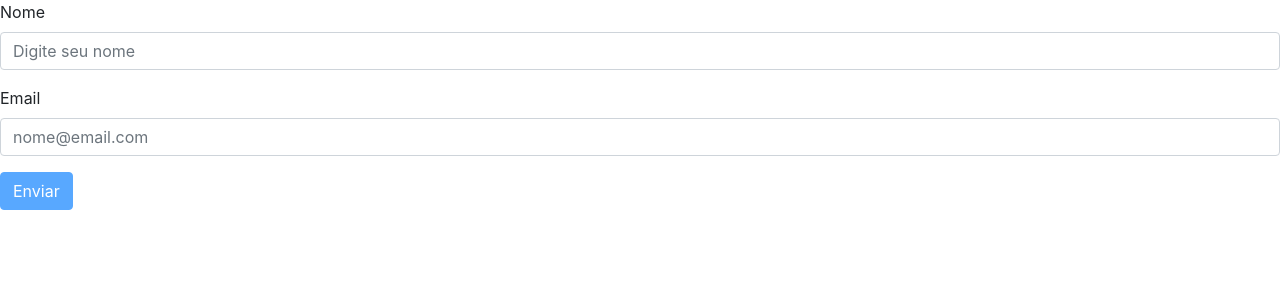
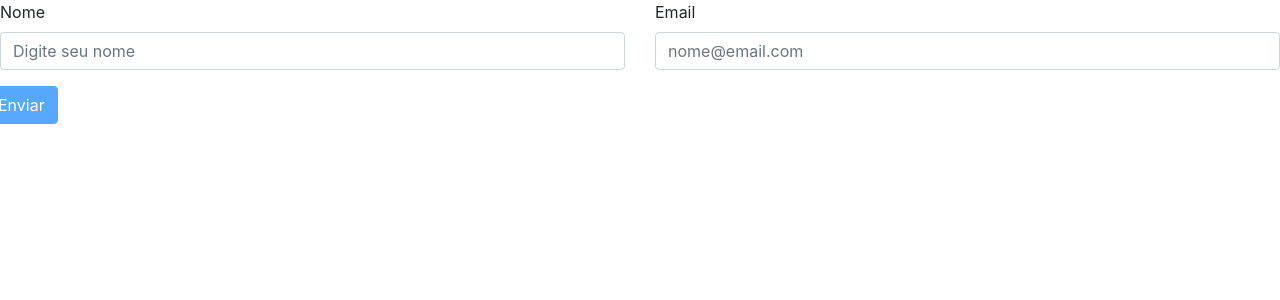
Before and after one commit to phedrakeson/template-driven-forms, an Angular app: page / in a window 1280 px wide. Shown: the top 300 px of the page. Built offline with nearby package versions, Linux system fonts and the light colour scheme.

Commit message:
feat: implementa o html do formulario

```diff
--- a/src/app/features/form/form.component.html
+++ b/src/app/features/form/form.component.html
@@ -1,4 +1,6 @@
-<form #f="ngForm" (ngSubmit)="onSubmit(f)">
+<form #f="ngForm" (ngSubmit)="onSubmit(f)" class="row">
+
+  <div class="col-6">
     <div class="form-group">
       <label for="nome">Nome</label>
       <input type="text" name="nome" class="form-control" id="nome" placeholder="Digite seu nome" [(ngModel)]="usuario.nome" required #nome="ngModel">
@@ -7,11 +9,15 @@
       </div>
       <p class="alert alert-danger" *ngIf="!nome.valid && nome.touched">Nome é obrigatório.</p>
     </div>
-
+  </div>
+  <div class="col-6">
     <div class="form-group">
       <label for="email">Email</label>
       <input type="email" name="email" class="form-control" id="email" placeholder="nome@email.com" [(ngModel)]="usuario.email" required email>
     </div>
+  </div>
+
+
 
   <button type="submit" class="btn btn-primary" [disabled]="!f.valid">Enviar</button>
 </form>
```
Lines whose indentation alone changed are shown as unchanged.
